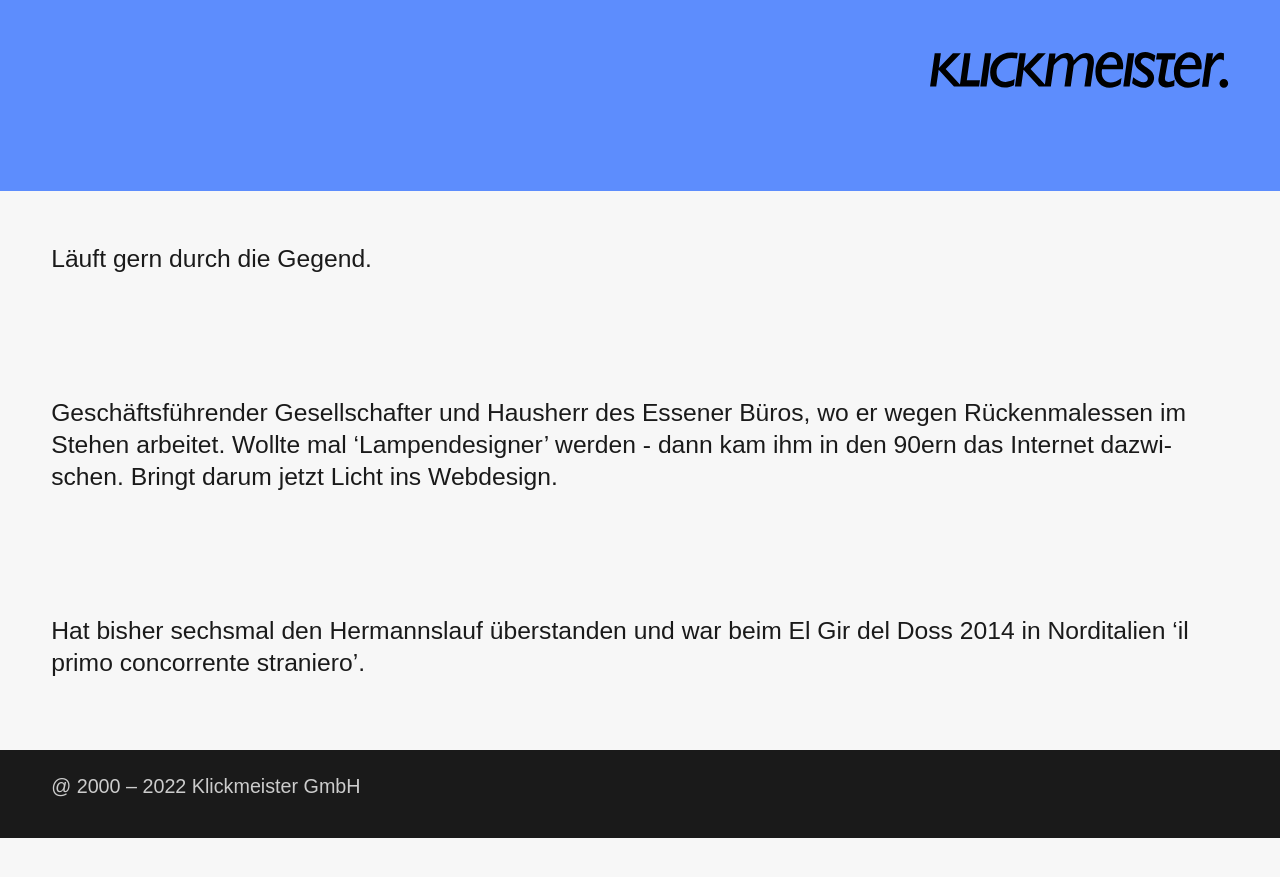
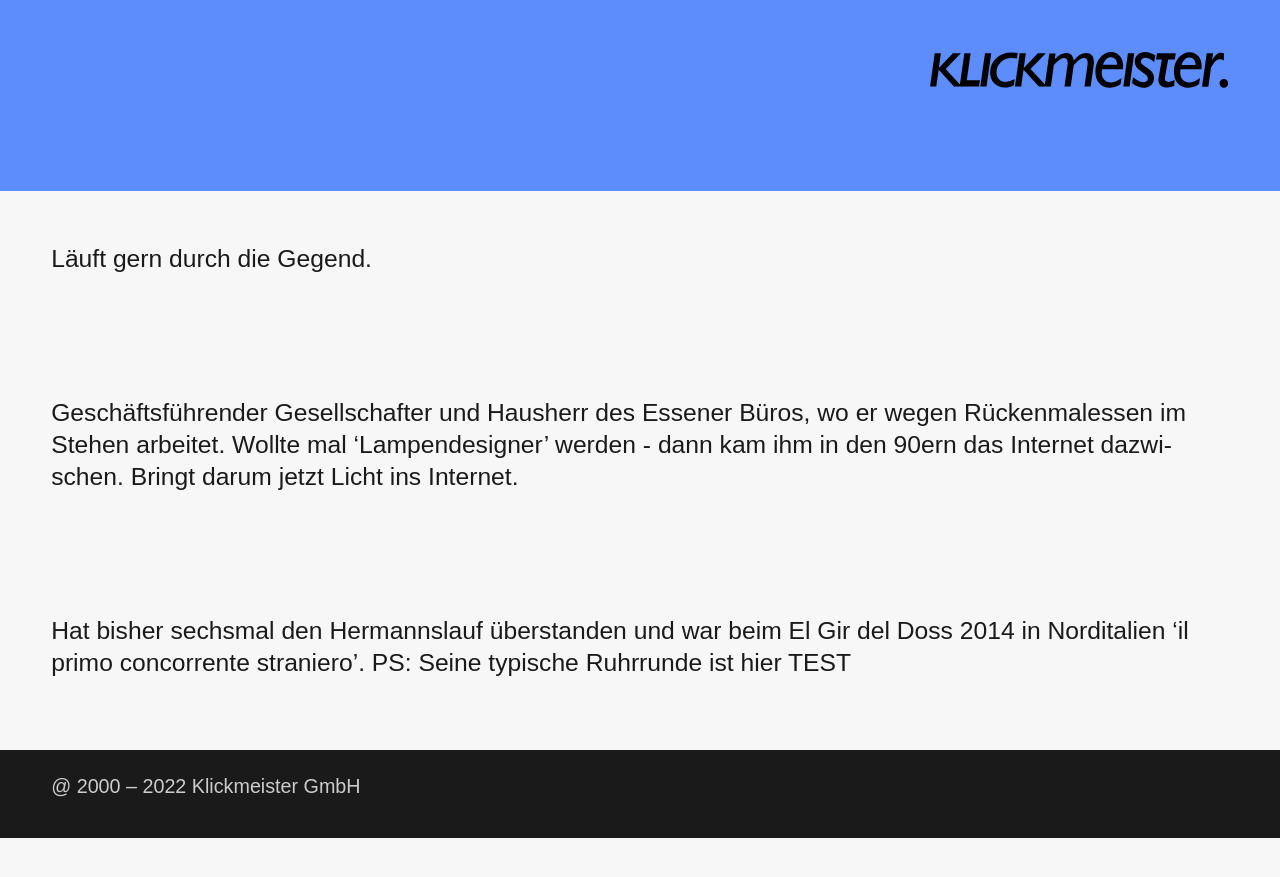
Before and after one commit to Klickmeister/klickmeister.github.io, a Jekyll site: the page built from _people/sven.md, in a window 1280 px wide. Shown: the top 877 px of the page. Built offline with Jekyll 4.4.1, drawn with Linux system fonts in a browser that asks for light colours; some web fonts are replaced.

Commit message:
Update sven.md

```diff
--- a/_people/sven.md
+++ b/_people/sven.md
@@ -6,6 +6,7 @@ pic: sven.jpg
 
 Läuft gern durch die Gegend.
 
-Geschäftsführender Gesellschafter und Hausherr des Essener Büros, wo er wegen Rückenmalessen im Stehen arbeitet. Wollte mal 'Lampendesigner' werden - dann kam ihm in den 90ern das Internet dazwischen. Bringt darum jetzt Licht ins Webdesign.
+Geschäftsführender Gesellschafter und Hausherr des Essener Büros, wo er wegen Rückenmalessen im Stehen arbeitet. Wollte mal 'Lampendesigner' werden - dann kam ihm in den 90ern das Internet dazwischen. Bringt darum jetzt Licht ins Internet.
 
 Hat bisher sechsmal den Hermannslauf überstanden und war beim El Gir del Doss 2014 in Norditalien 'il primo concorrente straniero'.
+PS: Seine typische Ruhrrunde ist hier TEST
```
